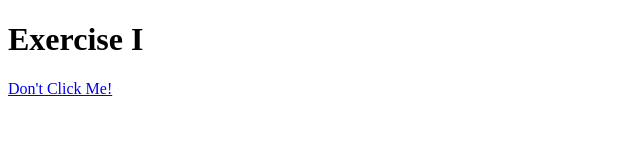
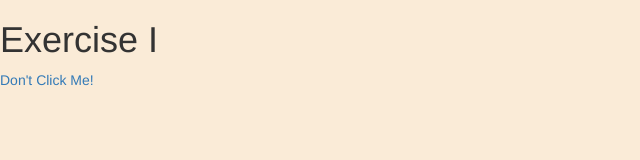
Before and after one commit to hgoughan/GRA-321, a plain HTML site: page Code_Exercises/Exercise_1/index.html in a window 1280 px wide. Shown: the whole page, without its empty margins (0-640 px from the left). Drawn offline with Linux system fonts and the light colour scheme; files that its build step writes are made by us from their sources.

Commit message:
linking folders

```diff
--- a/Code_Exercises/Exercise_1/index.html
+++ b/Code_Exercises/Exercise_1/index.html
@@ -6,6 +6,8 @@
     <meta name="description" content="Exercise_1">
     <meta name="keywords" content="Button,Exercise, school. coding">
     <meta name="author" content="Heather Gouhan">
+    <link href="./Code_Exercises/css/normalize.css" type="text/css" rel="stylesheet">
+    <link href="./Code_Exercises/css/style.css" type="text/css" rel="stylesheet">
   </head>
 
   <body>
```
Also changed, not shown: Code_Exercises/Exercise_2/index.html (+2 -0 lines).
